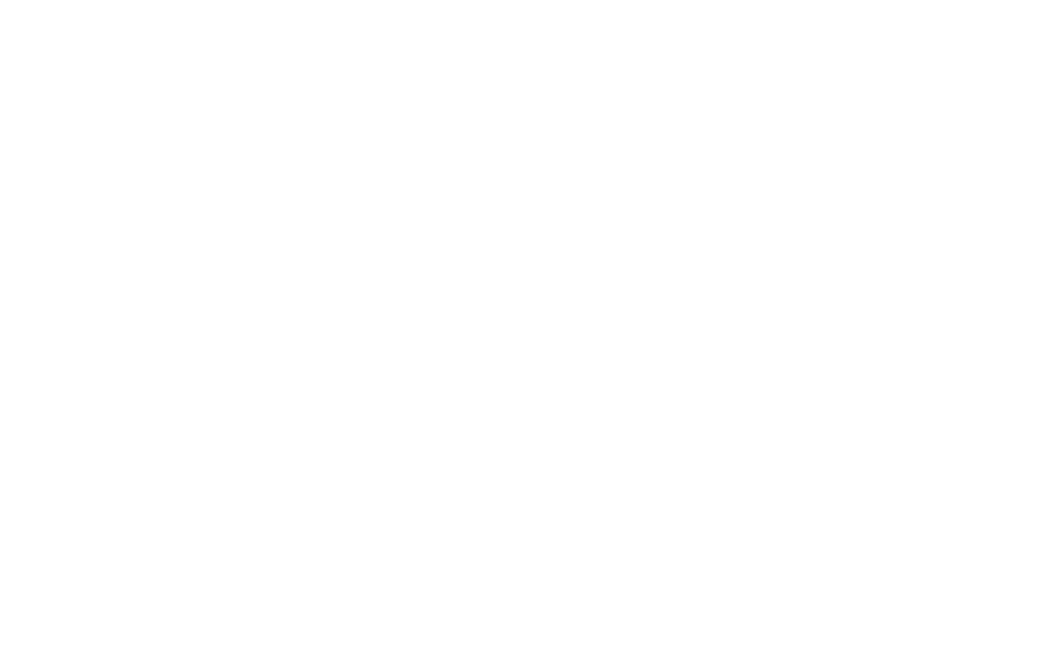
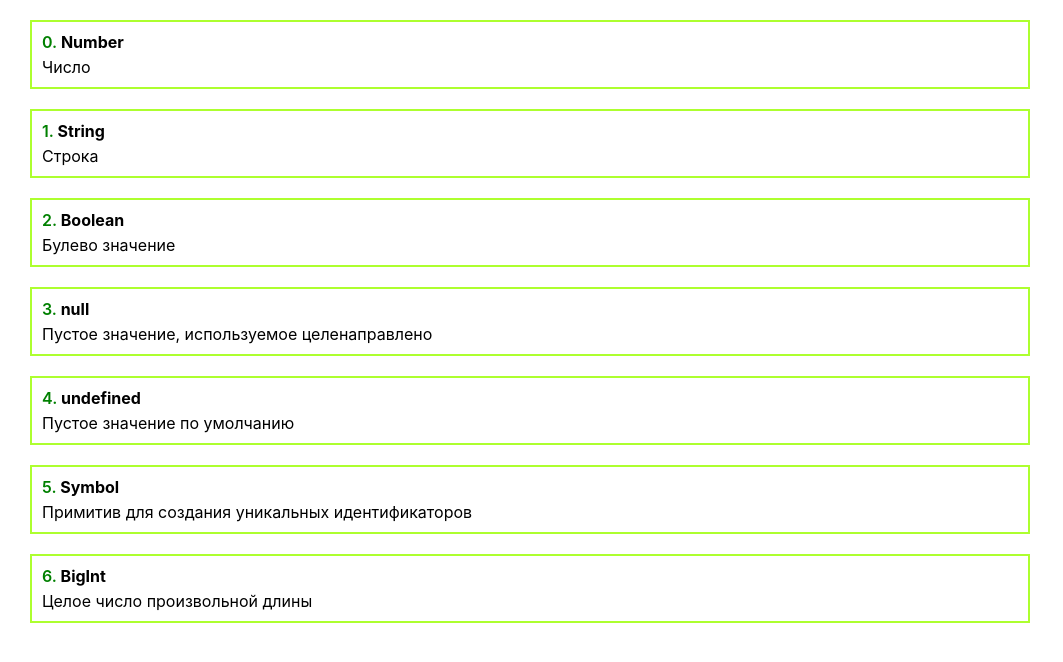
Before and after one commit to Kostushka/training-app, a React (Create React App) app: page / in a window 1280 px wide. Shown: the top 662 px of the page, without its empty margins (0-1063 px from the left). Built offline with nearby package versions, Linux system fonts and the light colour scheme.

Commit message:
Converting an array of objects into an array of react elements

```diff
--- a/public/index.html
+++ b/public/index.html
@@ -11,8 +11,6 @@
         />
         <link rel="apple-touch-icon" href="%PUBLIC_URL%/logo192.png" />
 
-        <link rel="manifest" href="%PUBLIC_URL%/manifest.json" />
-
         <title>Training App</title>
     </head>
     <body>
--- a/src/App.js
+++ b/src/App.js
@@ -1,7 +1,48 @@
+import { useState } from 'react';
+import PostItem from './components/PostItem';
 import styles from './App.module.css';
 
 const App = () => {
-    return <div className={styles.container}></div>;
+    const [posts, setPosts] = useState([
+        {
+            id: 1,
+            name: 'Number',
+            message: 'Число',
+        },
+        {
+            id: 2,
+            name: 'String',
+            message: 'Строка',
+        },
+        {
+            id: 3,
+            name: 'Boolean',
+            message: 'Булево значение',
+        },
+        {
+            id: 4,
+            name: 'null',
+            message: 'Пустое значение, используемое целенаправлено',
+        },
+        { id: 5, name: 'undefined', message: 'Пустое значение по умолчанию' },
+        {
+            id: 6,
+            name: 'Symbol',
+            message: 'Примитив для создания уникальных идентификаторов',
+        },
+        {
+            id: 7,
+            name: 'BigInt',
+            message: 'Целое число произвольной длины',
+        },
+    ]);
+    return (
+        <div className={styles.container}>
+            {posts.map((post, index) => (
+                <PostItem key={post.id} post={post} number={index} />
+            ))}
+        </div>
+    );
 };
 
 export default App;
--- a/src/App.module.css
+++ b/src/App.module.css
@@ -0,0 +1,8 @@
+.container {
+    display: flex;
+    flex-direction: column;
+    width: 1000px;
+    margin-left: 30px;
+    margin-bottom: 40px;
+    padding: 0;
+}
--- /dev/null
+++ b/src/components/PostItem/PostItem.jsx
@@ -0,0 +1,15 @@
+import styles from './PostItem.module.css';
+
+const PostItem = (props) => {
+    return (
+        <div className={styles.container}>
+            <strong className={styles.header}>
+                <span className={styles.number}>{props.number}. </span>
+                {props.post.name}
+            </strong>
+            <div className={styles.post}>{props.post.message}</div>
+        </div>
+    );
+};
+
+export default PostItem;
--- /dev/null
+++ b/src/components/PostItem/PostItem.module.css
@@ -0,0 +1,19 @@
+.container {
+    display: flex;
+    flex-direction: column;
+    align-items: flex-start;
+    justify-content: center;
+    margin-top: 20px;
+    padding: 10px;
+    border: 2px solid greenyellow;
+}
+.header {
+    font-size: 16px;
+}
+.number {
+    font-weight: 600;
+    color: green;
+}
+.post {
+    margin-top: 5px;
+}
--- /dev/null
+++ b/src/components/PostItem/index.js
@@ -0,0 +1 @@
+export { default } from './PostItem';
```
